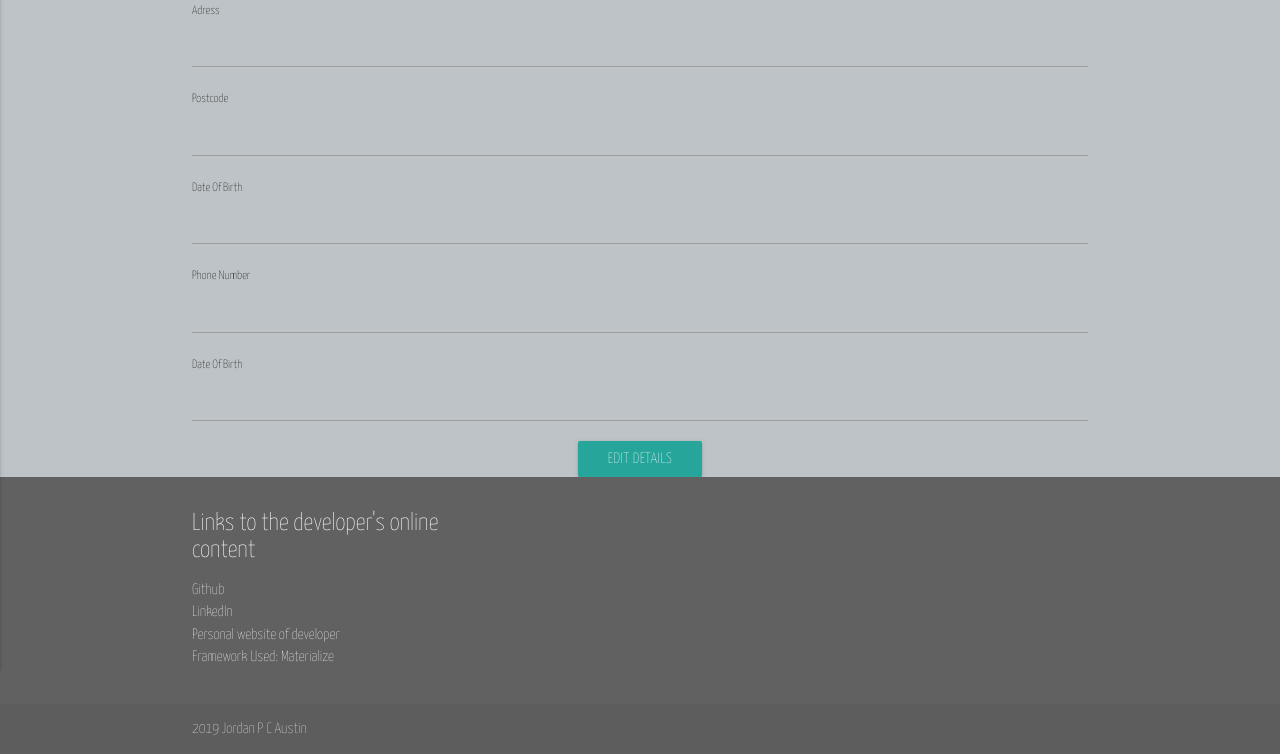
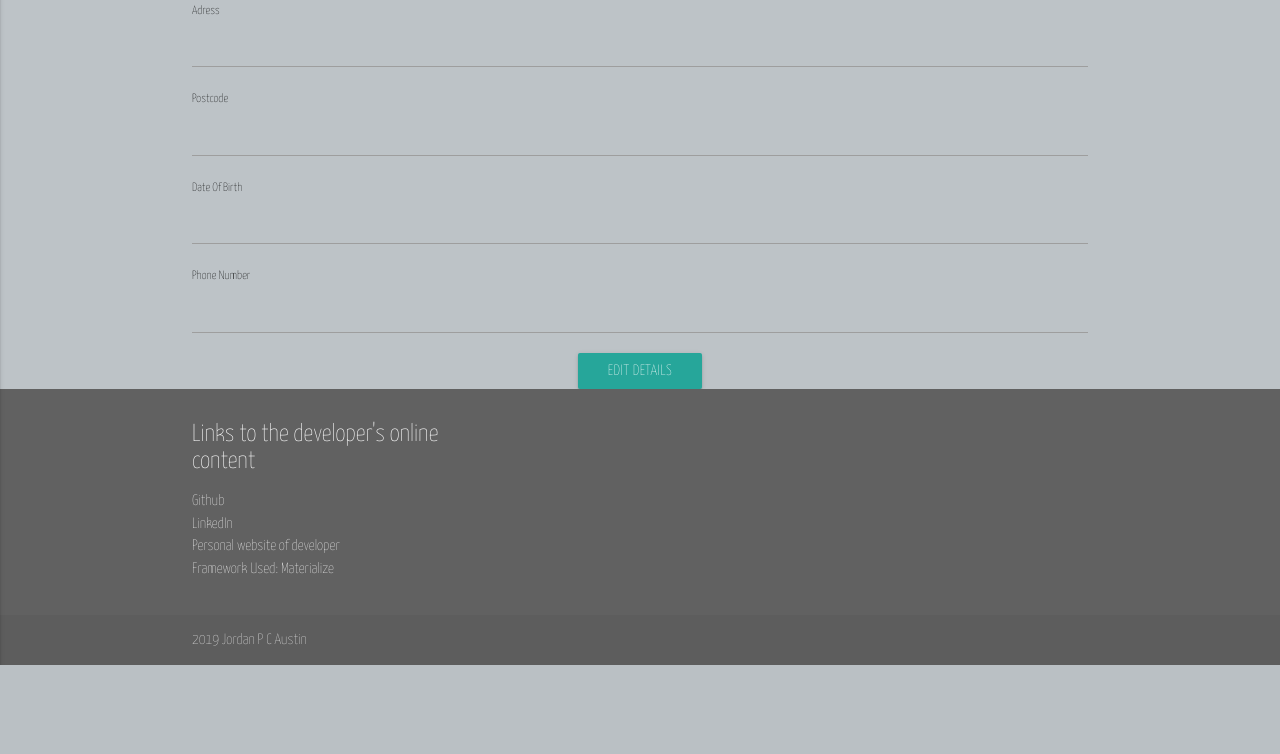
Before and after one commit to IsaacPCooper/Car-Catalogue, a PHP site: page /edituser.php in a window 1280 px wide. Shown: the part 191-945 px from the top of the page. After the commit the page ends 856 px from the top, so only its background shows below. Run offline with PHP 8.4, Linux system fonts and the light colour scheme; some libraries are stand-ins or nearby versions.

Commit message:
Update edituser.php

```diff
--- a/edituser.php
+++ b/edituser.php
@@ -31,11 +31,6 @@
   <label>Phone Number</label>
   <input type="text" name="editPhone">
 </div>
-<!--DOB Input w/ Label-->
-<div class="input-group">
-<label>Date Of Birth</label>
-<input type="text" name="editDOB">
-</div>
 <div align="center" class="input-group">
   <button type="submit" name="edit-user" class="btn">Edit Details</button>
 </div>
```
